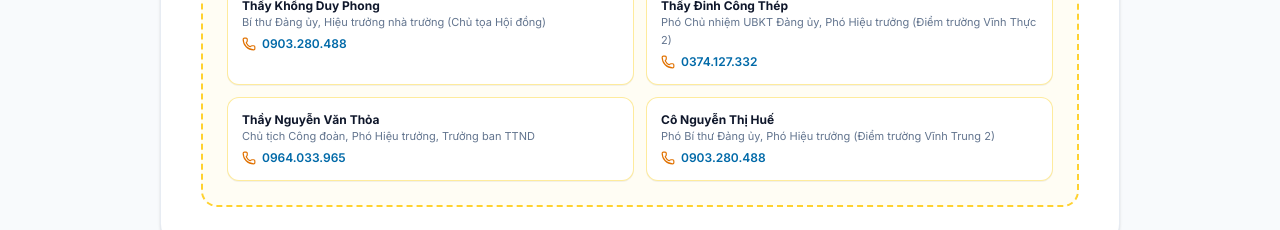
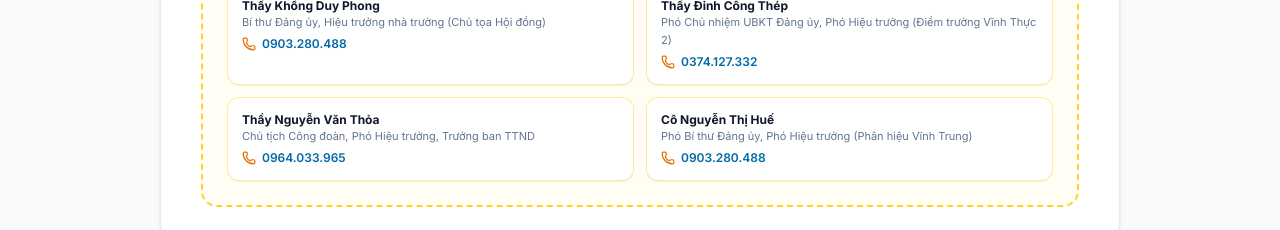
Before and after one commit to nguyenthanhtiencanva-cmd/vinhthuc-school-web, a Next.js app: page /tin-tuc/cong-khai-chi-ngan-sach-quy-2-nam-2026 in a window 1280 px wide. Shown: the part 3540-3770 px from the top of the page. Built offline with nearby package versions, Linux system fonts and the light colour scheme.

Commit message:
fix: đổi danh xưng Điểm trường 2 thành Phân hiệu Vĩnh Trung trên toàn bộ website

```diff
--- a/src/app/tin-tuc/cong-khai-chi-ngan-sach-quy-2-nam-2026/CongKhaiQuy2Content.tsx
+++ b/src/app/tin-tuc/cong-khai-chi-ngan-sach-quy-2-nam-2026/CongKhaiQuy2Content.tsx
@@ -538,7 +538,7 @@ export default function CongKhaiQuy2Content() {
 
                 <div className="rounded-xl bg-white p-3.5 border border-amber-200/80 shadow-2xs">
                   <div className="text-xs font-bold text-slate-900">Cô Nguyễn Thị Huế</div>
-                  <div className="text-[11px] text-slate-500">Phó Bí thư Đảng ủy, Phó Hiệu trưởng (Điểm trường Vĩnh Trung 2)</div>
+                  <div className="text-[11px] text-slate-500">Phó Bí thư Đảng ủy, Phó Hiệu trưởng (Phân hiệu Vĩnh Trung)</div>
                   <div className="text-xs font-semibold text-sky-700 mt-1 flex items-center gap-1.5">
                     <Phone className="w-3.5 h-3.5 text-amber-600" />
                     <span>0903.280.488</span>
--- a/src/app/tin-tuc/cong-khai-chi-ngan-sach-quy-3-nam-2026/CongKhaiQuy3Content.tsx
+++ b/src/app/tin-tuc/cong-khai-chi-ngan-sach-quy-3-nam-2026/CongKhaiQuy3Content.tsx
@@ -528,7 +528,7 @@ export default function CongKhaiQuy3Content() {
 
                 <div className="rounded-xl bg-white p-3.5 border border-amber-200/80 shadow-2xs">
                   <div className="text-xs font-bold text-slate-900">Thầy Đinh Công Thép</div>
-                  <div className="text-[11px] text-slate-500">Phó hiệu trưởng điểm trường 2 Thôn Vĩnh Trung</div>
+                  <div className="text-[11px] text-slate-500">Phó hiệu trưởng Phân hiệu Vĩnh Trung</div>
                   <div className="text-xs font-semibold text-sky-700 mt-1 flex items-center gap-1.5">
                     <Phone className="w-3.5 h-3.5 text-amber-600" />
                     <span>0374.127.332</span>
--- a/src/app/tin-tuc/cong-khai-quyet-toan-thu-chi-ngan-sach-quy-1-nam-2026/CongKhaiQuy1Content.tsx
+++ b/src/app/tin-tuc/cong-khai-quyet-toan-thu-chi-ngan-sach-quy-1-nam-2026/CongKhaiQuy1Content.tsx
@@ -476,7 +476,7 @@ export default function CongKhaiQuy1Content() {
 
                 <div className="rounded-xl bg-white p-3.5 border border-amber-200/80 shadow-2xs">
                   <div className="text-xs font-bold text-slate-900">Cô Nguyễn Thị Huế</div>
-                  <div className="text-[11px] text-slate-500">Phó Bí thư Đảng ủy, Phó Hiệu trưởng (Điểm trường Vĩnh Trung 2)</div>
+                  <div className="text-[11px] text-slate-500">Phó Bí thư Đảng ủy, Phó Hiệu trưởng (Phân hiệu Vĩnh Trung)</div>
                   <div className="text-xs font-semibold text-sky-700 mt-1 flex items-center gap-1.5">
                     <Phone className="w-3.5 h-3.5 text-amber-600" />
                     <span>0374.127.332</span>
--- a/src/components/home/AboutSection.tsx
+++ b/src/components/home/AboutSection.tsx
@@ -51,7 +51,7 @@ export default function AboutSection() {
                   Theo Quyết định số 220/QĐ-UBND ngày 15/10/2025 của UBND xã Vĩnh Thực, Trường Tiểu học Vĩnh Thực, Trường Trung học cơ sở Vĩnh Thực và Trường Tiểu học và Trung học cơ sở Vĩnh Trung được sáp nhập thành <strong className="text-white font-semibold">Trường Tiểu học và Trung học cơ sở Vĩnh Thực</strong>.
                 </p>
                 <p>
-                  Nhà trường là đơn vị sự nghiệp công lập trực thuộc UBND xã Vĩnh Thực. Điểm trường trung tâm đặt tại Thôn Đầu Đông; điểm trường 2 đặt tại Thôn Vĩnh Trung, xã Vĩnh Thực, TP. Quảng Ninh.
+                  Nhà trường là đơn vị sự nghiệp công lập trực thuộc UBND xã Vĩnh Thực. Điểm trường trung tâm đặt tại Thôn Đầu Đông; Phân hiệu Vĩnh Trung đặt tại Thôn Vĩnh Trung, xã Vĩnh Thực, TP. Quảng Ninh.
                 </p>
               </div>
             </div>
--- a/src/data/mock-data.ts
+++ b/src/data/mock-data.ts
@@ -171,7 +171,7 @@ export const SCHOOL_STATS: StatItem[] = [
   },
   {
     value: "01",
-    label: "Điểm trường 2: Thôn Vĩnh Trung",
+    label: "Phân hiệu Vĩnh Trung: Thôn Vĩnh Trung",
     iconName: "trophy",
   },
 ];
```
